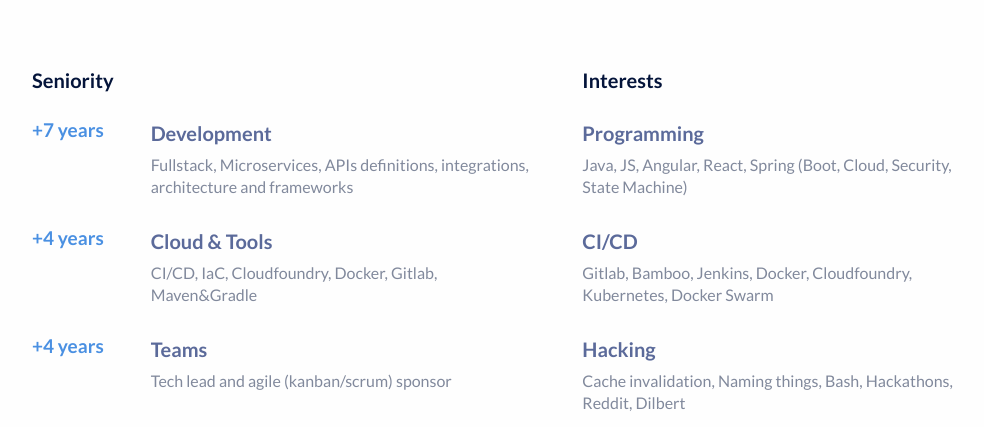
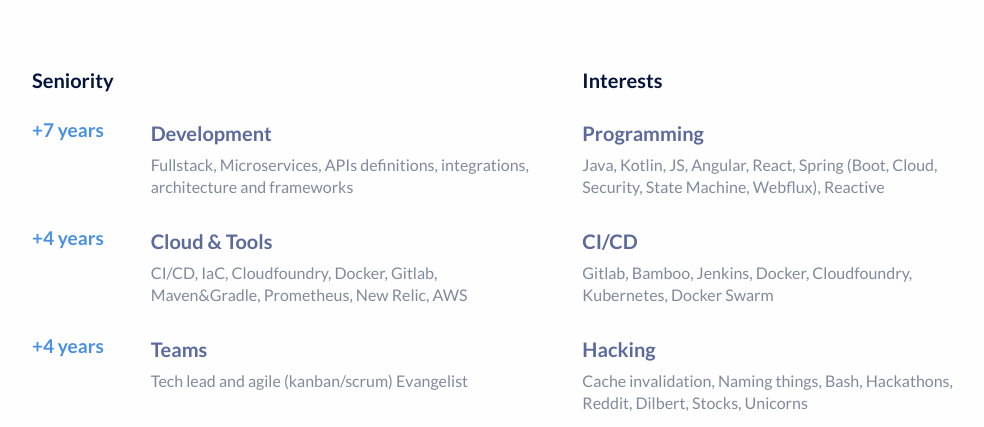
Before and after one commit to agisbert/agisbert.github.io, a plain HTML site: page index.html in a window 1280 px wide. Shown: the part 373-800 px from the top of the page, without its empty margins (58-1042 px from the left). Drawn offline with Linux system fonts and the light colour scheme.

Commit message:
Some minor updates

```diff
--- a/index.html
+++ b/index.html
@@ -39,14 +39,14 @@
 				<span class="exp">+4 years</span>
 				<div>
 					<h3>Cloud & Tools</h3>
-					<span>CI/CD, IaC, Cloudfoundry, Docker, Gitlab, Maven&Gradle</span>
+					<span>CI/CD, IaC, Cloudfoundry, Docker, Gitlab, Maven&Gradle, Prometheus, New Relic, AWS</span>
 				</div>
 			</div>
 			<div class="list-card">
 				<span class="exp">+4 years</span>
 				<div>
 					<h3>Teams</h3>
-					<span>Tech lead and agile (kanban/scrum) sponsor</span>
+					<span>Tech lead and agile (kanban/scrum) Evangelist</span>
 				</div>
 			</div>
 		</div>
@@ -56,7 +56,7 @@
 			<div class="list-card">
 				<div>
 					<h3>Programming</h3>
-					<span>Java, JS, Angular, React, Spring (Boot, Cloud, Security, State Machine)</span>
+					<span>Java, Kotlin, JS, Angular, React, Spring (Boot, Cloud, Security, State Machine, Webflux), Reactive</span>
 				</div>
 			</div>
 			<div class="list-card">
@@ -68,12 +68,11 @@
 			<div class="list-card">
 				<div>
 					<h3>Hacking</h3>
-					<span>Cache invalidation, Naming things, Bash, Hackathons, Reddit, Dilbert</span>
+					<span>Cache invalidation, Naming things, Bash, Hackathons, Reddit, Dilbert, Stocks, Unicorns</span>
 				</div>
 			</div>
 		</div>
 	</div>
-
 	<!-- Achievements -->
 
 	<div class="container cards">
@@ -158,8 +157,7 @@
 				<p class="description">
 					Tech Lead @ Everis
 				</p>
-				<span class="desc">Innovation projects for the European Commission
-				</span>
+				<span class="desc">Innovation projects for the European Commission</span>
 				<span class="date">March. 2015 - Sept. 2014</span>
 			</li>
 			<li>
```
